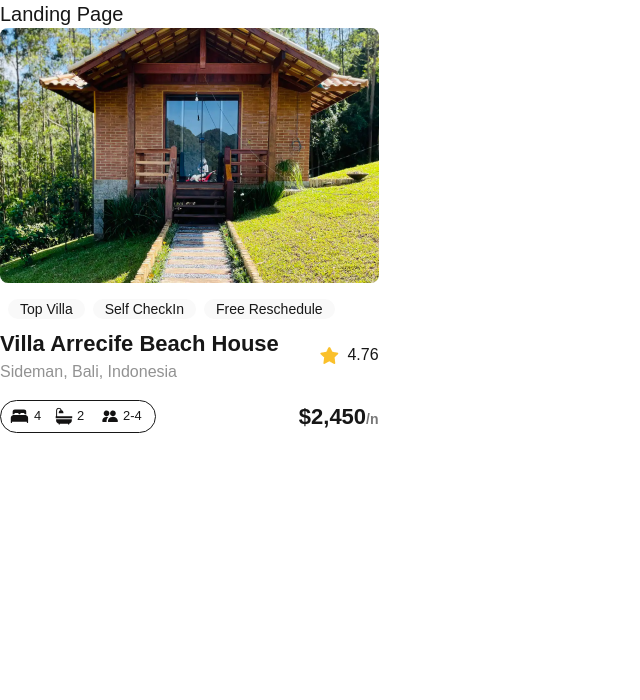
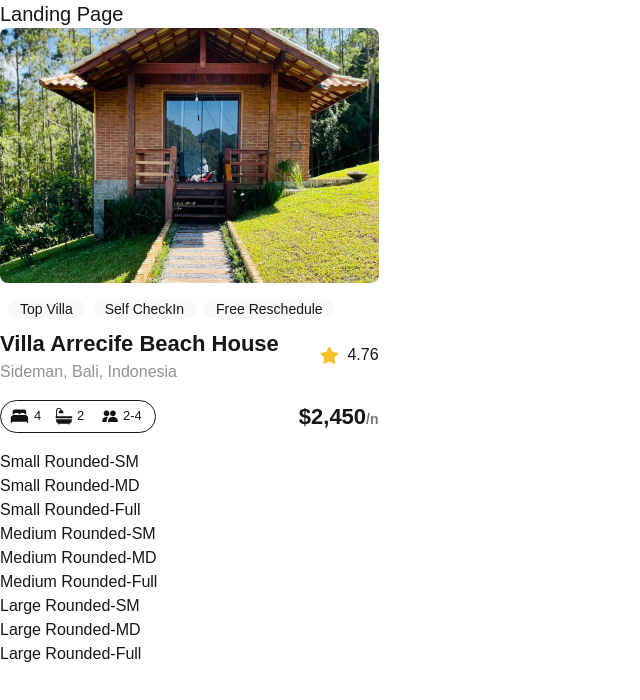
Before and after one commit to Benson-Gikonyo/alx-project-0x00-setup, a Next.js app in the folder alx-project-0x00/: page /landing in a window 1280 px wide. Shown: the top 700 px of the page, without its empty margins (0-640 px from the left). Built offline with nearby package versions, Linux system fonts and the light colour scheme.

Commit message:
Added button. Task 6

```diff
--- /dev/null
+++ b/alx-project-0x00/components/Button.tsx
@@ -0,0 +1,13 @@
+import { text } from "stream/consumers"
+import { ButtonProps } from "@/interfaces"
+
+const Button: React.FC<ButtonProps> = ({ title }) => {
+    return (
+        <div>
+            <button className="small large medium rounded-full rounded-md rounded-sm">{title}</button>
+        </div>
+
+    )
+}
+
+export default Button
--- a/alx-project-0x00/interfaces/index.ts
+++ /dev/null
@@ -1,3 +0,0 @@
-export interface PillProps {
-    title:string;
-}
--- /dev/null
+++ b/alx-project-0x00/interfaces/index.tsx
@@ -0,0 +1,9 @@
+export interface PillProps {
+    title:string;
+}
+
+export interface ButtonProps {
+    title: string;
+    className: string;
+
+}
--- a/alx-project-0x00/pages/landing.tsx
+++ b/alx-project-0x00/pages/landing.tsx
@@ -1,10 +1,27 @@
 import Card from "@/components/Card"
+import Button from "@/components/Button"
 
 const Landing: React.FC = () => {
     return (
         <div>
             <h1 className=" text-xl font-extralight">Landing Page</h1>
             <Card />
+
+            {/* Small buttons */}
+            <Button title="Small Rounded-SM" className="text-sm rounded-sm" />
+            <Button title="Small Rounded-MD" className="text-sm rounded-md" />
+            <Button title="Small Rounded-Full" className="text-sm rounded-full" />
+
+            {/* Medium buttons */}
+            <Button title="Medium Rounded-SM" className="text-base rounded-sm" />
+            <Button title="Medium Rounded-MD" className="text-base rounded-md" />
+            <Button title="Medium Rounded-Full" className="text-base rounded-full" />
+
+            {/* Large buttons */}
+            <Button title="Large Rounded-SM" className="text-lg rounded-sm" />
+            <Button title="Large Rounded-MD" className="text-lg rounded-md" />
+            <Button title="Large Rounded-Full" className="text-lg rounded-full" />
+
         </div>
     )
 }
```
